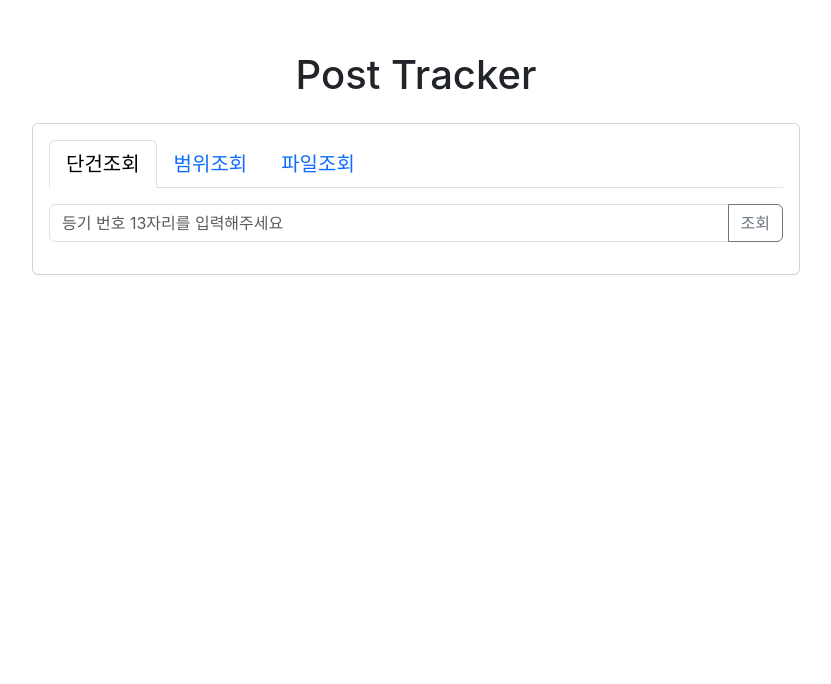
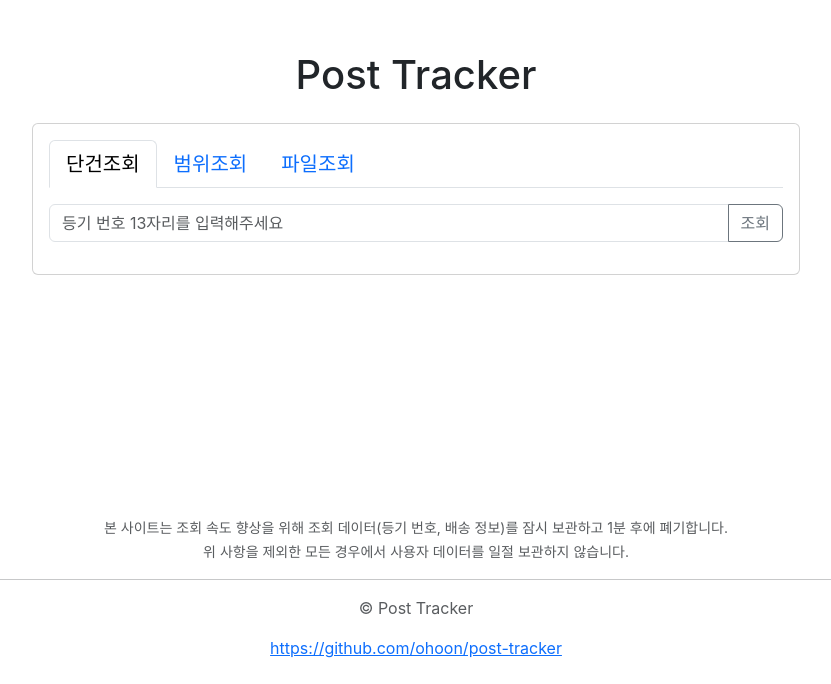
Before and after one commit to ohoon/Post-Tracker, a React (Create React App) app in the folder client/: page / in a window 1280 px wide. Shown: the part 149-833 px from the top of the page, without its empty margins (224-1055 px from the left). Before the commit the page ends 800 px from the top, so only its background shows below. Built offline with nearby package versions, Linux system fonts and the light colour scheme.

Commit message:
footer 추가

```diff
--- a/client/src/App.tsx
+++ b/client/src/App.tsx
@@ -11,6 +11,7 @@ import {
 import { Input } from "./components/track_info/Input";
 import { Output } from './components/track_info/Output';
 import { OutputControl } from "./components/track_info/OutputControl";
+import { Footer } from "./components/footer/Footer";
 
 function App() {
   const trackInfoDict = useAppSelector(selectTrackInfoDict);
@@ -26,6 +27,7 @@ function App() {
           <Output />
         </>}
       </header>
+      <Footer />
     </div>
   );
 }
--- /dev/null
+++ b/client/src/components/footer/Footer.tsx
@@ -0,0 +1,30 @@
+import React from 'react';
+
+export function Footer() {
+    return (
+        <div className="footer my-4">
+            <small
+                className="text-muted"
+            >
+                본 사이트는 조회 속도 향상을 위해 조회 데이터(등기 번호, 배송 정보)를 잠시 보관하고 1분 후에 폐기합니다.
+            </small>
+            <br/>
+            <small
+                className="text-muted"
+            >
+                위 사항을 제외한 모든 경우에서 사용자 데이터를 일절 보관하지 않습니다.
+            </small>
+            <hr/>
+            <p
+                className="text-muted"
+            >
+                &copy; Post Tracker
+            </p>
+            <a
+                href="https://github.com/ohoon/post-tracker"
+            >
+                https://github.com/ohoon/post-tracker
+            </a>
+        </div>
+    );
+}
```
